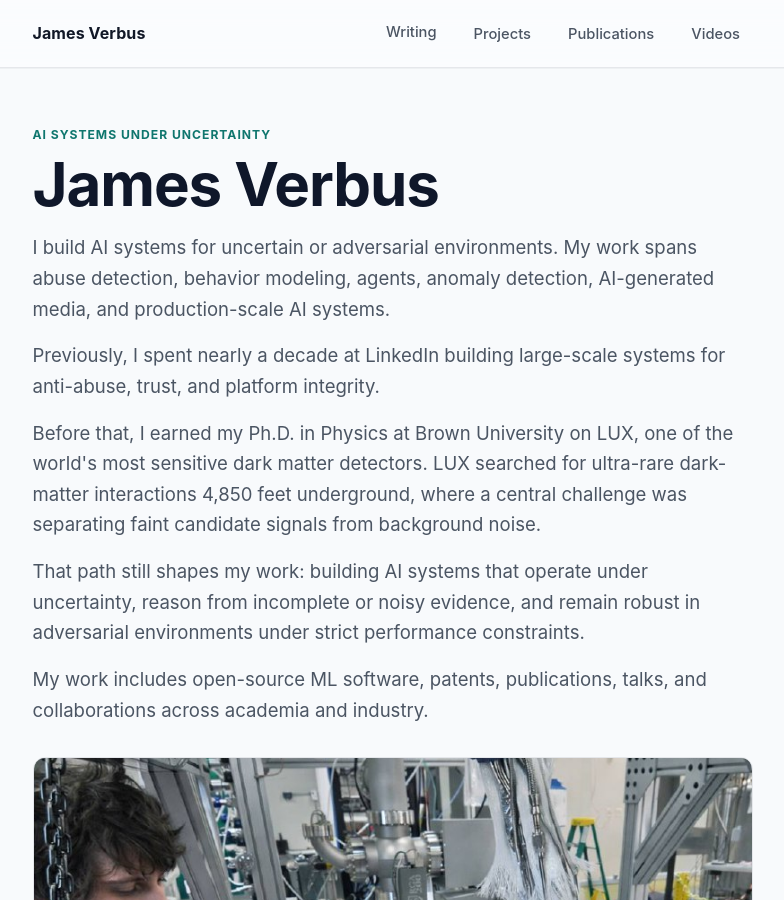
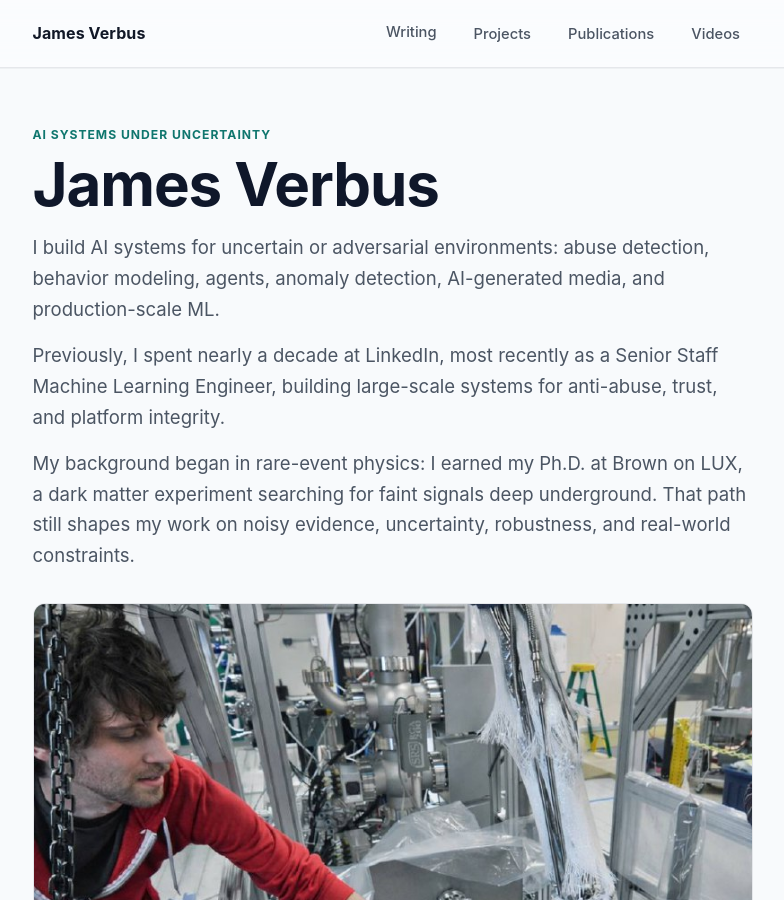
Before and after one commit to jverbus/jverbus.github.io, a Jekyll site: the page built from index.md, in a window 1280 px wide and 900 px high. Shown: the whole window, without its empty margins (240-1024 px from the left). Built offline with Jekyll 4.4.1, drawn with Linux system fonts in a browser that asks for light colours; some of the changed text lies outside the part shown.

Commit message:
Refine homepage writing and EIF summary

```diff
--- a/index.md
+++ b/index.md
@@ -14,11 +14,9 @@
   <div class="home-hero-copy">
     <p class="eyebrow">AI systems under uncertainty</p>
     <h1>James Verbus</h1>
-    <p class="home-lede">I build AI systems for uncertain or adversarial environments. My work spans abuse detection, behavior modeling, agents, anomaly detection, AI-generated media, and production-scale AI systems.</p>
-    <p class="home-lede">Previously, I spent nearly a decade at LinkedIn building large-scale systems for anti-abuse, trust, and platform integrity.</p>
-    <p class="home-lede">Before that, I earned my Ph.D. in Physics at Brown University on LUX, one of the world's most sensitive dark matter detectors. LUX searched for ultra-rare dark-matter interactions 4,850 feet underground, where a central challenge was separating faint candidate signals from background noise.</p>
-    <p class="home-lede">That path still shapes my work: building AI systems that operate under uncertainty, reason from incomplete or noisy evidence, and remain robust in adversarial environments under strict performance constraints.</p>
-    <p class="home-lede">My work includes open-source ML software, patents, publications, talks, and collaborations across academia and industry.</p>
+    <p class="home-lede">I build AI systems for uncertain or adversarial environments: abuse detection, behavior modeling, agents, anomaly detection, AI-generated media, and production-scale ML.</p>
+    <p class="home-lede">Previously, I spent nearly a decade at LinkedIn, most recently as a Senior Staff Machine Learning Engineer, building large-scale systems for anti-abuse, trust, and platform integrity.</p>
+    <p class="home-lede">My background began in rare-event physics: I earned my Ph.D. at Brown on LUX, a dark matter experiment searching for faint signals deep underground. That path still shapes my work on noisy evidence, uncertainty, robustness, and real-world constraints.</p>
   </div>
   <figure class="home-hero-photo">
     <img src="{{ '/assets/images/jverbus_lux_detector.jpg' | relative_url }}" alt="James Verbus working on the LUX dark matter detector" width="800" height="800" loading="eager" decoding="async">
@@ -63,21 +61,38 @@
   </div>
 </section>
 
-<section class="home-section" aria-labelledby="latest-writing-heading">
+<section class="home-section" aria-labelledby="featured-writing-heading">
   <div class="section-heading">
-    <h2 id="latest-writing-heading">Latest Writing</h2>
+    <h2 id="featured-writing-heading">Featured Writing</h2>
   </div>
   <div class="post-list" role="list">
-    {% for post in site.posts limit:5 %}
-      {% assign post_card_date = post.date | date: "%b %-d, %Y" %}
-      {% include site/card.html
-        card_clickable='on'
-        date=post_card_date
-        title=post.title
-        url=post.url
-        description=post.description
-      %}
-    {% endfor %}
+    {% assign eif_post = site.posts | where: "url", "/2026/03/18/announcing-extended-isolation-forest-support/" | first %}
+    {% assign eif_post_date = eif_post.date | date: "%b %-d, %Y" %}
+    {% include site/card.html
+      card_clickable='on'
+      date=eif_post_date
+      title=eif_post.title
+      url=eif_post.url
+      description=eif_post.description
+    %}
+    {% assign rl_post = site.posts | where: "url", "/2026/01/09/brown-physics-ai-winter-school-workshop/" | first %}
+    {% assign rl_post_date = rl_post.date | date: "%b %-d, %Y" %}
+    {% include site/card.html
+      card_clickable='on'
+      date=rl_post_date
+      title=rl_post.title
+      url=rl_post.url
+      description=rl_post.description
+    %}
+    {% assign rag_post = site.posts | where: "url", "/2025/02/10/brown-physics-ai-winter-school-workshop/" | first %}
+    {% assign rag_post_date = rag_post.date | date: "%b %-d, %Y" %}
+    {% include site/card.html
+      card_clickable='on'
+      date=rag_post_date
+      title=rag_post.title
+      url=rag_post.url
+      description=rag_post.description
+    %}
   </div>
   <p class="home-archive-link"><a href="{{ '/posts/' | relative_url }}">View all writing</a></p>
 </section>
```
Also changed, not shown: _posts/2026-03-18-announcing-extended-isolation-forest-support.md (+2 -4 lines).
